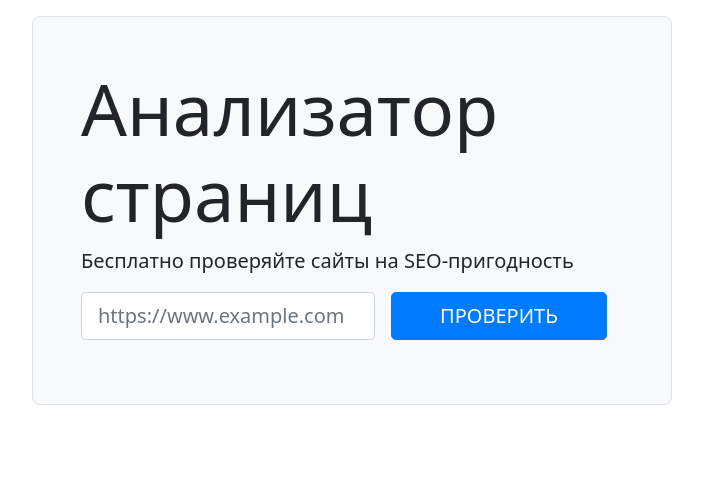
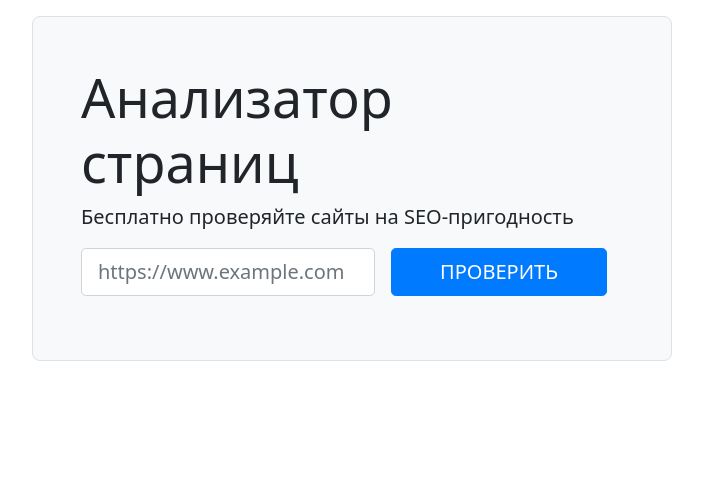
Before and after one commit to VrnkProg1/python-project-83, a Flask app: page / in a window 1280 px wide. Shown: the part 56-534 px from the top of the page, without its empty margins (288-991 px from the left). Run offline with Flask 3, Linux system fonts and the light colour scheme; some libraries are stand-ins or nearby versions.

Commit message:
fix styles in css

```diff
--- a/page_analyzer/static/styles.css
+++ b/page_analyzer/static/styles.css
@@ -106,7 +106,7 @@ footer {
 }
 
 .p-5 {
-    padding: var(--padding-large);
+    padding: 3rem !important;
 }
 
 .mx-auto {
@@ -135,6 +135,7 @@ footer {
 .alert {
     --bs-alert-padding-x: 1rem;
     --bs-alert-padding-y: 1rem;
+    --bs-alert-margin-bottom: 1rem;
     padding: var(--bs-alert-padding-y) var(--bs-alert-padding-x);
     margin-bottom: var(--bs-alert-margin-bottom);
     --bs-alert-border: var(--bs-border-width) solid var(--bs-alert-border-color);
@@ -174,6 +175,12 @@ footer {
 div {
     display: block;
     unicode-bidi: isolate;
+}
+
+.display-3 {
+    font-size: calc(1.525rem + 2.3vw);
+    font-weight: 300;
+    line-height: 1.2;
 }
 
  /* url_detail styles */
```
